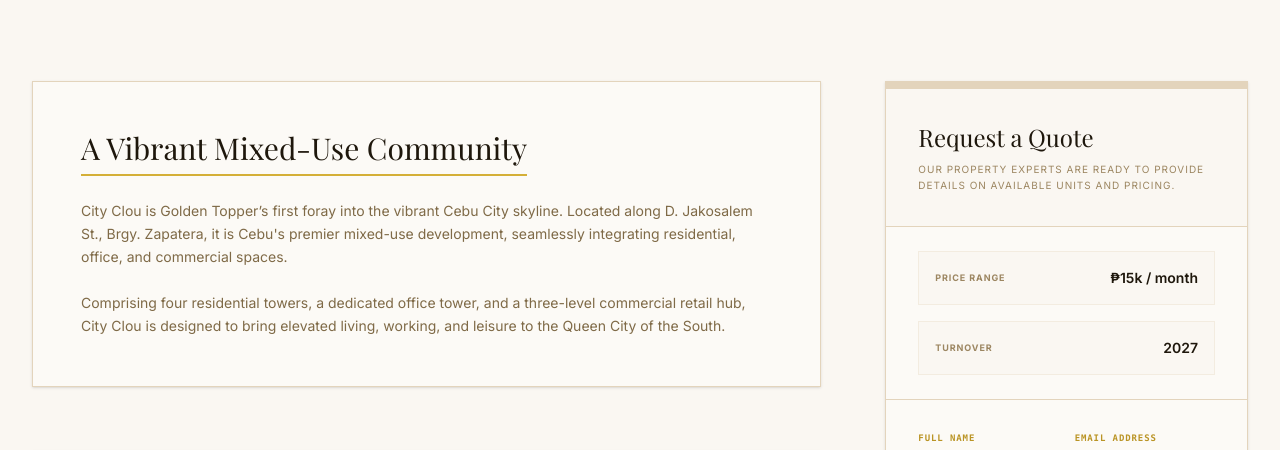
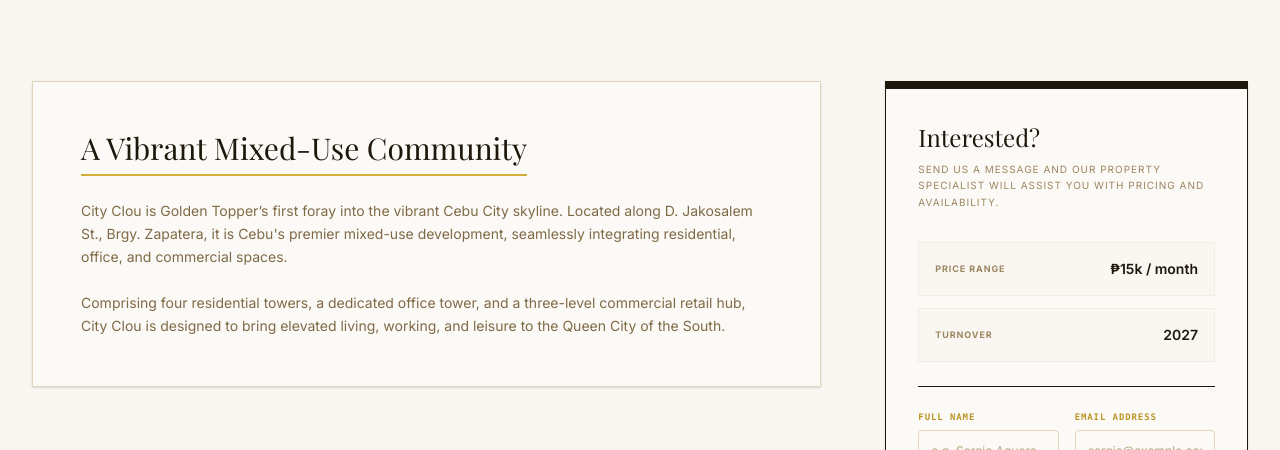
Before and after one commit to goldenasgard-99999/LandingPage, a React (Vite) app: page /project/city-clou in a window 1280 px wide. Shown: the part 480-930 px from the top of the page. Built offline with nearby package versions, Linux system fonts and the light colour scheme; a web font is replaced by a local one.

Commit message:
Update CityClou.tsx
stick update

```diff
--- a/src/pages/CityClou.tsx
+++ b/src/pages/CityClou.tsx
@@ -879,13 +879,11 @@
 
           {/* Sidebar / Contact */}
           <div className="lg:col-span-1">
-            <div className="sticky top-28 bg-white border-t-8 border-amber-500 border-l border-r border-b border-slate-200 shadow-sm flex flex-col">
-              <div className="p-8 border-b border-slate-200 bg-slate-50">
-                <h3 className="text-2xl font-serif text-slate-900 mb-2">Request a Quote</h3>
-                <p className="text-slate-500 text-[10px] uppercase tracking-widest leading-relaxed">Our property experts are ready to provide details on available units and pricing.</p>
-              </div>
+            <div className="sticky top-28 bg-white dark:bg-[#0c0a09] border-t-8 border-slate-900 dark:border-amber-500 border-l border-r border-b border-slate-200 dark:border-neutral-900 p-8 shadow-sm transition-all duration-300">
+              <h3 className="text-2xl font-serif text-slate-900 dark:text-[#FCFAF6] mb-2">Interested?</h3>
+              <p className="text-slate-500 dark:text-neutral-400 mb-8 text-[10px] uppercase tracking-widest leading-relaxed">Send us a message and our property specialist will assist you with pricing and availability.</p>
 
-              <div className="px-8 py-6 space-y-4 border-b border-slate-200 bg-white">
+              <div className="grid grid-cols-1 gap-3 mb-6 pb-6 border-b border-slate-150 dark:border-neutral-900">
                 <div className="flex justify-between items-center bg-slate-50 p-4 border border-slate-100">
                   <p className="text-[9px] text-slate-500 uppercase tracking-widest font-bold">Price Range</p>
                   <p className="text-sm font-semibold text-slate-900">{project.priceRange}</p>
@@ -896,9 +894,7 @@
                 </div>
               </div>
 
-              <div className="p-8 bg-white flex-1">
-                <ContactForm projectName={project.name} />
-              </div>
+              <ContactForm projectName={project.name} />
             </div>
           </div>
 
```
